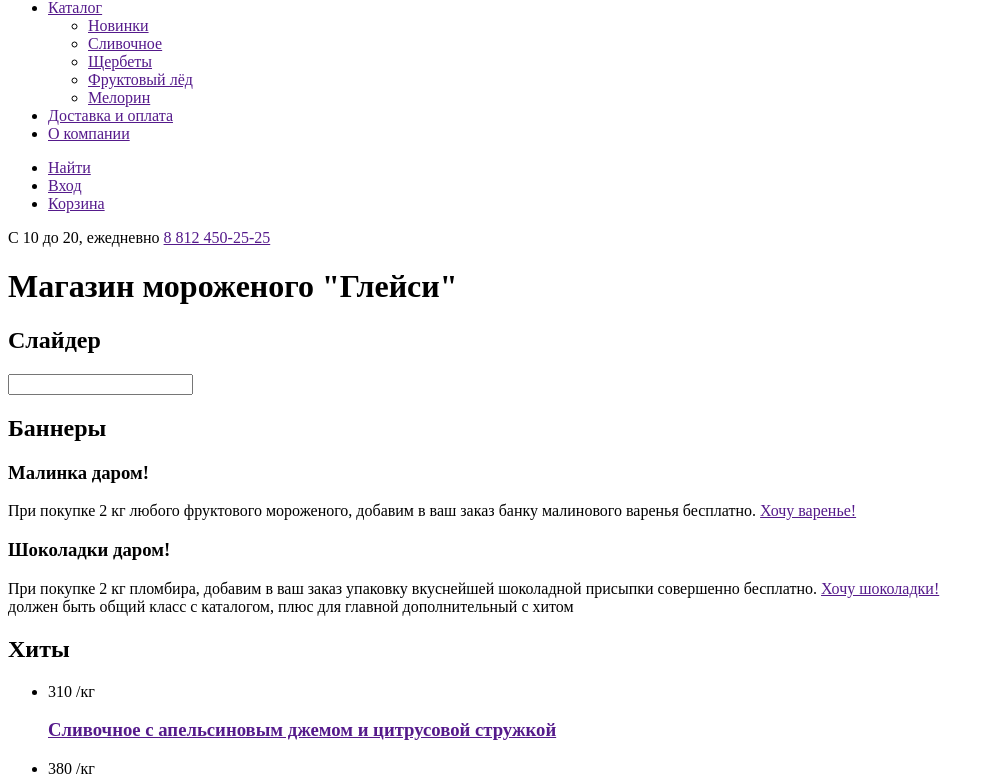
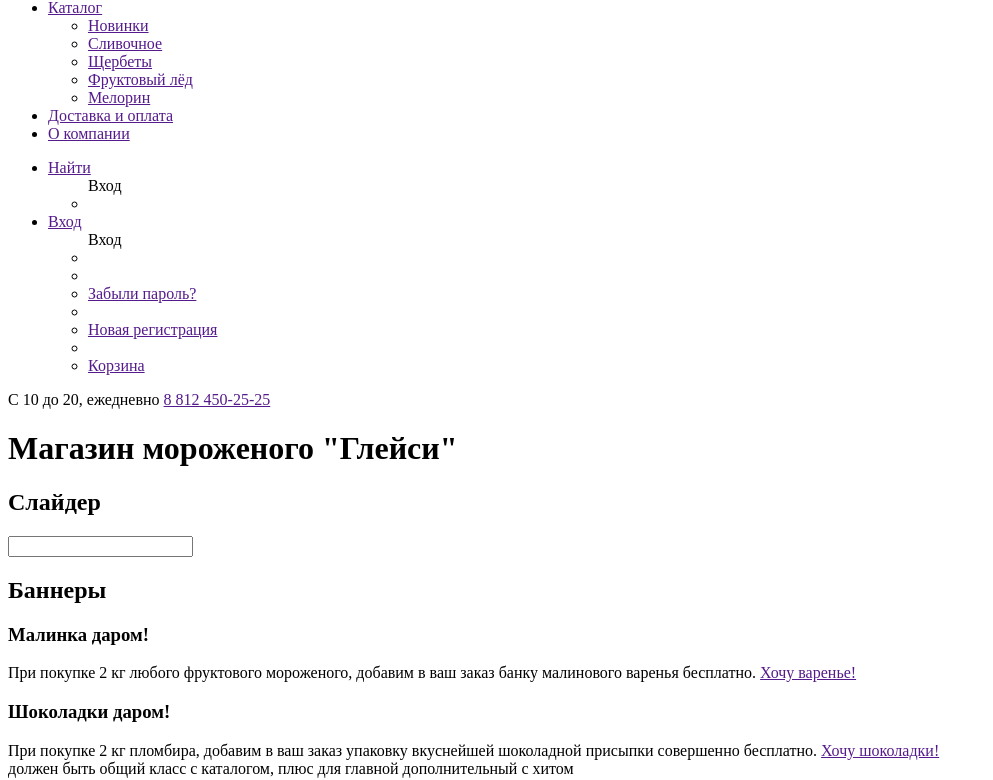
Before and after one commit to svitich-eduard/701923-gllacy, a plain HTML site: page index.html in a window 1280 px wide. Shown: the part 43-823 px from the top of the page, without its empty margins (0-993 px from the left). Drawn offline with Linux system fonts and the light colour scheme.

Commit message:
Сделал всю страницу кроме всплывающего окна

```diff
--- a/index.html
+++ b/index.html
@@ -24,8 +24,21 @@
           <li><a class="header-items" href="">О компании</a></li>
         </ul>
         <ul class="user-navigation">
-          <li><a class="user-items" href="">Найти</a></li>
-          <li><a class="user-items" href="">Вход</a></li>
+          <li><a class="user-items" href="">Найти</a>
+            <ul class="search-form">Вход
+              <li></li>
+            </ul>
+           </li>
+          <li><a class="user-items" href="">Вход</a>
+            <ul class="enter">Вход
+              <li></li>
+              <li></li>
+              <li><a class="forgotten-password" href="">Забыли пароль?</a>
+                <li>
+              <li><a class="registartion" href="">Новая регистрация</a>
+              </li>
+              <li></li>
+           </li>
           <li><a class="user-items" href="">Корзина</a></li>
         </ul>
       </nav>
```
